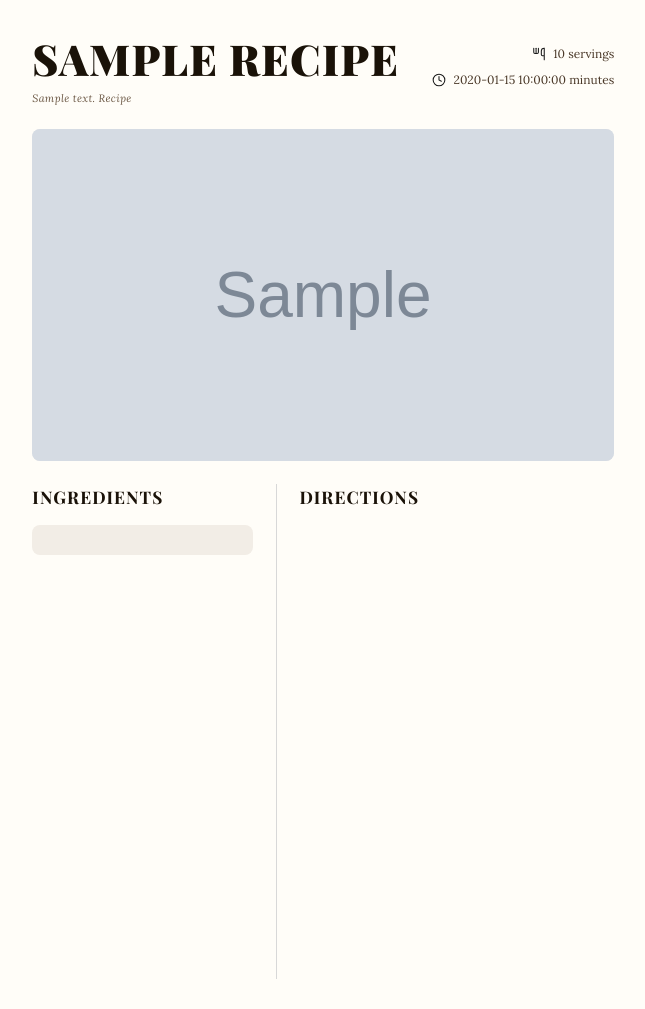
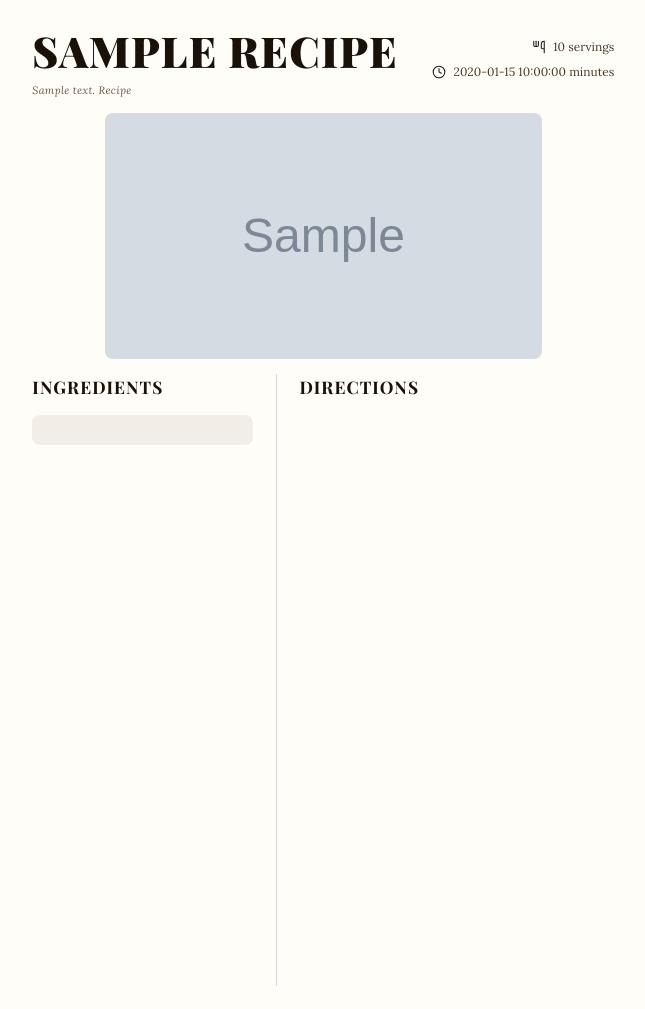
Before and after one commit to jacksoncslaiCanada/MealEngineV2, a Python web app: template app/templates/recipe_card_flow.html in a window 1280 px wide. Shown: the whole page, without its empty margins (13-658 px from the left). Run offline with Jinja, Linux system fonts and the light colour scheme; the template is opened without the code that fills it: most values are stand-ins (such as "Sample title", 1, 10 or a date in 2020); grey boxes marked "Sample" are stand-in pictures.

Commit message:
Fix title auto-fit, one-page layout, face gate, image aspect ratio
Template:
- JS binary-search auto-fits title to widest single-line font (13-32pt)
- Card height hard-capped at 267mm with overflow:hidden (one page guaranteed)
- Image reduced to 75% width, 16:9 aspect ratio, centered
- Padding and gap tightened to reclaim vertical space

card_renderer.py:
- Add _has_person_face() Claude Haiku vision check
- resolve_card_image(): skip YouTube thumbnail if it contains a person,
  fall back to Flux automatically

cron.py:
- Add POST /internal/reset-card-image?recipe_id=X endpoint to clear
  a specific recipe's image for regeneration (use for recipe 122)

https://claude.ai/code/session_0163PbByai97K7vWKiAbGE7E

```diff
--- a/app/templates/recipe_card_flow.html
+++ b/app/templates/recipe_card_flow.html
@@ -21,12 +21,14 @@ body {
 /* ── PAGE WRAPPER ─────────────────────────────────────── */
 .card {
   width: 178mm;
-  min-height: 267mm;
+  height: 267mm;
+  max-height: 267mm;
+  overflow: hidden;
   background: #fffdf8;
-  padding: 10mm 12mm 8mm;
+  padding: 8mm 12mm 6mm;
   display: flex;
   flex-direction: column;
-  gap: 6mm;
+  gap: 4mm;
 }
 
 /* ── HEADER ───────────────────────────────────────────── */
@@ -41,14 +43,15 @@ body {
 
 .card-title {
   font-family: 'Playfair Display', Georgia, serif;
-  font-size: 32pt;
+  font-size: 32pt; /* overridden by JS auto-fit */
   font-weight: 900;
   line-height: 1.0;
   color: #1a1208;
   text-transform: uppercase;
   letter-spacing: 0.03em;
   margin-bottom: 2.5mm;
-  word-break: break-word;
+  white-space: nowrap;
+  overflow: hidden;
 }
 
 .card-tagline {
@@ -83,8 +86,9 @@ body {
 
 /* ── PHOTO ────────────────────────────────────────────── */
 .card-photo {
-  width: 100%;
-  height: 88mm;
+  width: 75%;
+  aspect-ratio: 16 / 9;
+  margin: 0 auto;
   border-radius: 8px;
   overflow: hidden;
   background: #eeeeee;
@@ -346,5 +350,26 @@ body {
 </div><!-- /.card -->
 {% endfor %}
 
+<script>
+// Auto-fit each card title to the widest font size that stays on one line
+document.fonts.ready.then(function () {
+  document.querySelectorAll('.card-title').forEach(function (el) {
+    var container = el.closest('.header-left');
+    if (!container) return;
+    var lo = 13, hi = 32, best = lo;
+    while (lo <= hi) {
+      var mid = ((lo + hi) / 2);
+      el.style.fontSize = mid + 'pt';
+      if (el.scrollWidth <= container.clientWidth) {
+        best = mid;
+        lo = mid + 0.5;
+      } else {
+        hi = mid - 0.5;
+      }
+    }
+    el.style.fontSize = best + 'pt';
+  });
+});
+</script>
 </body>
 </html>
```
Also changed, not shown: app/card_renderer.py (+33 -3 lines), app/routes/cron.py (+24 -0 lines).
